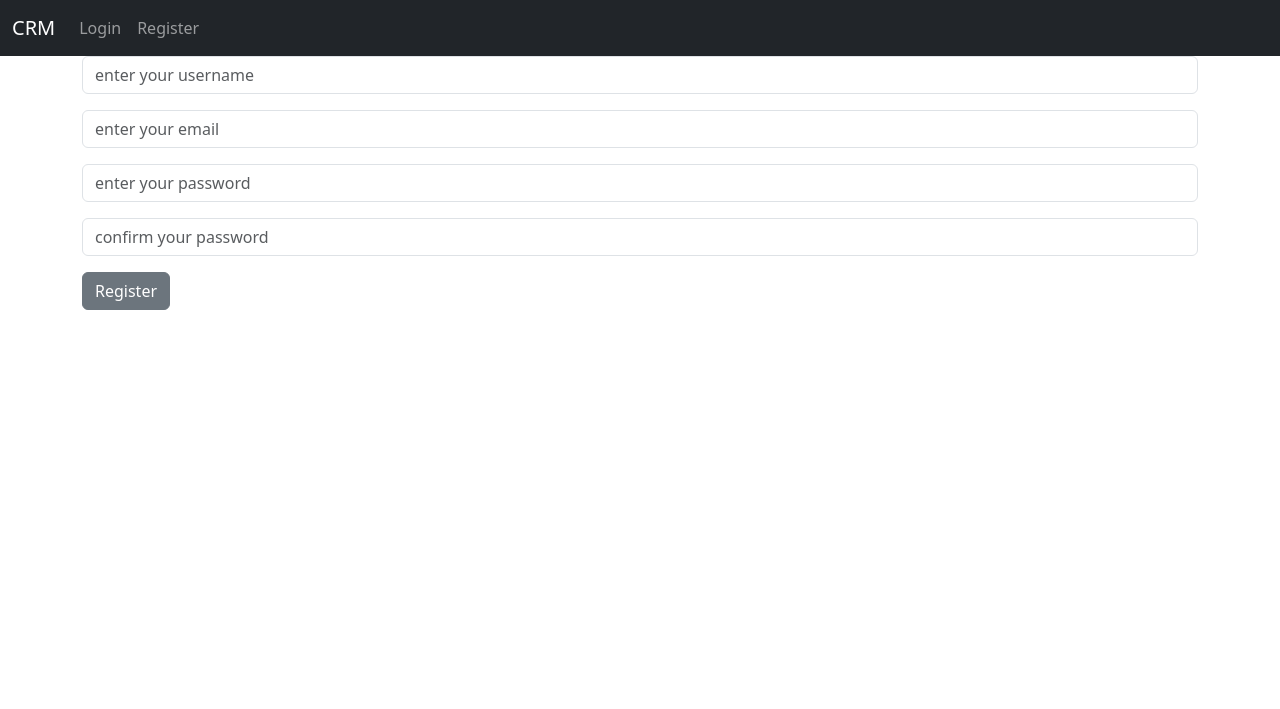
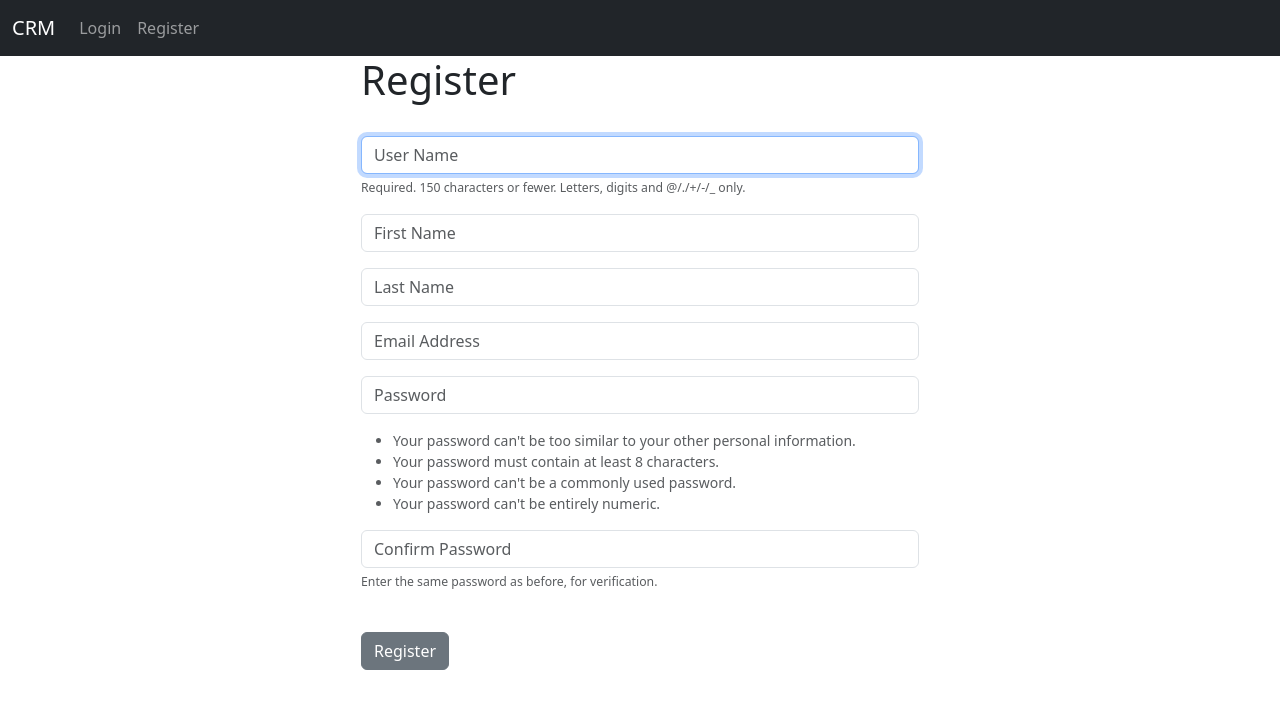
Before and after one commit to James-Kamau3/crm, a Django app: template web/templates/web/register.html in a window 1280 px wide. Shown: the top 709 px of the page. Run offline with Django 5.2, Linux system fonts and the light colour scheme; the template is opened without the code that fills it: values that come from a table or form of the project are taken from there, others are empty.

Commit message:
successfully handled register

```diff
--- /dev/null
+++ b/web/forms.py
@@ -0,0 +1,34 @@
+from django.contrib.auth.forms import UserCreationForm
+from django.contrib.auth.models import User
+from django import forms
+
+
+
+class SignUpForm(UserCreationForm):
+	email = forms.EmailField(label="", widget=forms.TextInput(attrs={'class':'form-control', 'placeholder':'Email Address'}))
+	first_name = forms.CharField(label="", max_length=100, widget=forms.TextInput(attrs={'class':'form-control', 'placeholder':'First Name'}))
+	last_name = forms.CharField(label="", max_length=100, widget=forms.TextInput(attrs={'class':'form-control', 'placeholder':'Last Name'}))
+
+
+	class Meta:
+		model = User
+		fields = ('username', 'first_name', 'last_name', 'email', 'password1', 'password2')
+
+
+	def __init__(self, *args, **kwargs):
+		super(SignUpForm, self).__init__(*args, **kwargs)
+
+		self.fields['username'].widget.attrs['class'] = 'form-control'
+		self.fields['username'].widget.attrs['placeholder'] = 'User Name'
+		self.fields['username'].label = ''
+		self.fields['username'].help_text = '<span class="form-text text-muted"><small>Required. 150 characters or fewer. Letters, digits and @/./+/-/_ only.</small></span>'
+
+		self.fields['password1'].widget.attrs['class'] = 'form-control'
+		self.fields['password1'].widget.attrs['placeholder'] = 'Password'
+		self.fields['password1'].label = ''
+		self.fields['password1'].help_text = '<ul class="form-text text-muted small"><li>Your password can\'t be too similar to your other personal information.</li><li>Your password must contain at least 8 characters.</li><li>Your password can\'t be a commonly used password.</li><li>Your password can\'t be entirely numeric.</li></ul>'
+
+		self.fields['password2'].widget.attrs['class'] = 'form-control'
+		self.fields['password2'].widget.attrs['placeholder'] = 'Confirm Password'
+		self.fields['password2'].label = ''
+		self.fields['password2'].help_text = '<span class="form-text text-muted"><small>Enter the same password as before, for verification.</small></span>'
--- a/web/templates/web/register.html
+++ b/web/templates/web/register.html
@@ -1,22 +1,33 @@
 {% extends 'web/base.html' %}
-
 {% block content %}
 
-<form method = "POST">
-    {% csrf_token %}
-    <div class="mb-3">
-      <input type="text" class="form-control" name="username" placeholder="enter your username" required>
-    </div>
-    <div class="mb-3">
-        <input type="password" class="form-control" name="email" placeholder="enter your email" required>
-      </div>
-    <div class="mb-3">
-      <input type="password" class="form-control" name="password1" placeholder="enter your password" required>
-    </div>
-    <div class="mb-3">
-        <input type="password" class="form-control" name="password2" placeholder="confirm your password" required>
-      </div>
-    <button type="submit" class="btn btn-secondary">Register</button>
-  </form>
+
+<div class="col-md-6 offset-md-3">
+<h1>Register</h1>
+<br/>
+
+<form method="POST" action="">
+	{% csrf_token %}
+	{% if form.errors %}
+			<div class="alert alert-warning alert-dismissible fade show" role="alert">
+			  Your Form Has Errors
+			  {% for field in form %}
+			  	{% if field.errors %}
+			  		{{ field.errors }}
+			  	{% endif %}
+			  {% endfor %}
+			  <button type="button" class="btn-close" data-bs-dismiss="alert" aria-label="Close"></button>
+			</div>
+		{% endif %}
+
+	{{ form.as_p }}
+
+	<br/>
+	  <button type="submit" class="btn btn-secondary">Register</button>
+	</form>
+
+
+
+</div>
 
 {% endblock %}
--- a/web/urls.py
+++ b/web/urls.py
@@ -5,4 +5,5 @@ urlpatterns = [
     path('', views.home, name= 'home'),
     path('login', views.login_user, name='login'),
     path('logout', views.logout_user, name='logout'),
+    path('register', views.register_user, name='register'),
 ]
```
Also changed, not shown: web/views.py (+19 -0 lines).
